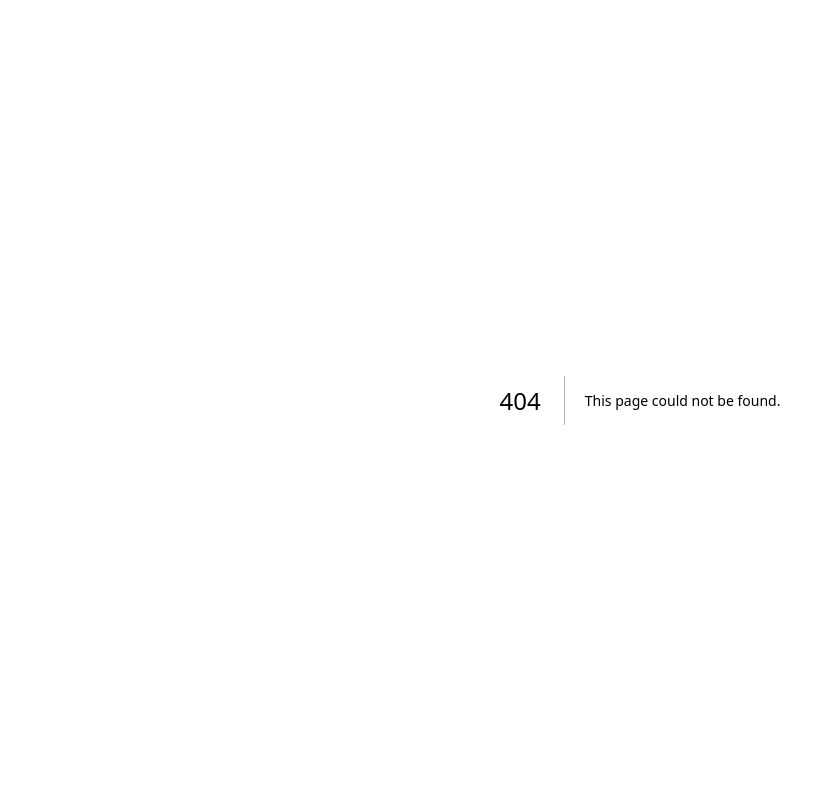
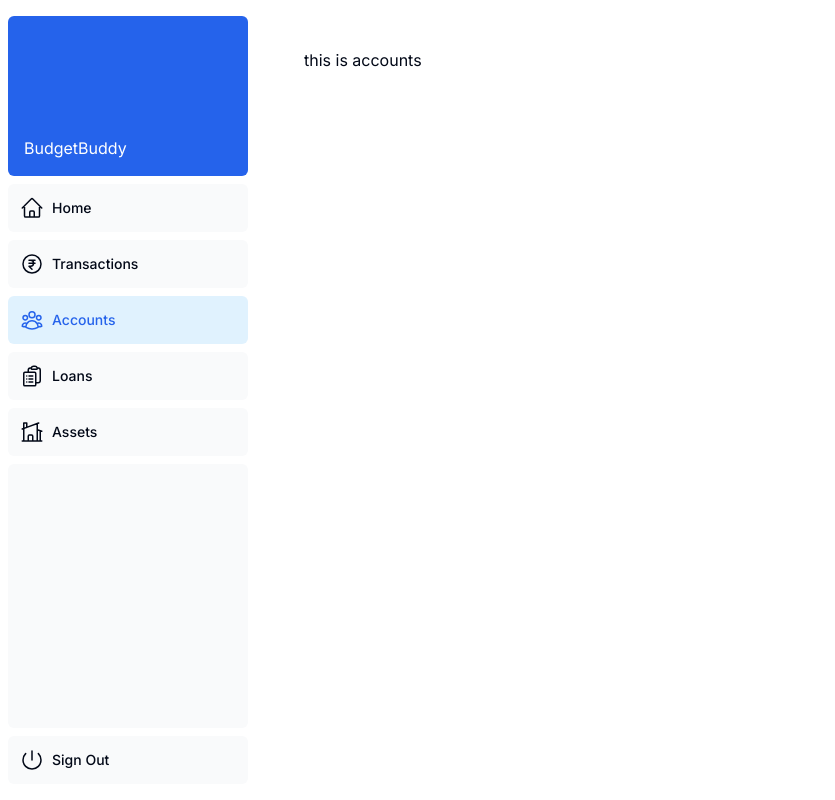
Before and after one commit to Yakumaa/budgetbuddyv2, a Next.js app: page /dashboard/account in a window 1280 px wide. Before the commit this address had no page. Shown: the whole page, without its empty margins (0-835 px from the left). Built offline with nearby package versions, Linux system fonts and the light colour scheme.

Commit message:
chore: Update npm dependencies for @heroicons/react and add sidenav + register page

```diff
--- a/package.json
+++ b/package.json
@@ -10,6 +10,7 @@
     "prepare": "husky"
   },
   "dependencies": {
+    "@heroicons/react": "^2.1.3",
     "@hookform/resolvers": "^3.4.2",
     "@radix-ui/react-label": "^2.0.2",
     "@radix-ui/react-slot": "^1.0.2",
--- /dev/null
+++ b/src/app/dashboard/layout.tsx
@@ -0,0 +1,12 @@
+import SideNav from '@/components/ui/dashboard/sidenav';
+
+export default function Layout({ children }: { children: React.ReactNode }) {
+  return (
+    <div className="flex h-screen flex-col md:flex-row md:overflow-hidden">
+      <div className="w-full flex-none md:w-64">
+        <SideNav />
+      </div>
+      <div className="flex-grow p-6 md:overflow-y-auto md:p-12">{children}</div>
+    </div>
+  );
+}
--- /dev/null
+++ b/src/app/register/page.tsx
@@ -0,0 +1,59 @@
+import Link from "next/link"
+
+import { Button } from "@/components/ui/button"
+import {
+  Card,
+  CardContent,
+  CardDescription,
+  CardHeader,
+  CardTitle,
+} from "@/components/ui/card"
+import { Input } from "@/components/ui/input"
+import { Label } from "@/components/ui/label"
+
+export default function Page() {
+  return (
+    <Card className="mx-auto w-full max-w-sm mt-12">
+      <CardHeader>
+        <CardTitle className="text-xl">Sign Up</CardTitle>
+        <CardDescription>
+          Enter your information to create an account
+        </CardDescription>
+      </CardHeader>
+      <CardContent>
+        <div className="grid gap-4">
+          <div className="grid gap-2">
+            <Label htmlFor="username">Username</Label>
+            <Input
+              id="username"
+              placeholder="John doe"
+              required
+            />
+          </div>
+          <div className="grid gap-2">
+            <Label htmlFor="email">Email</Label>
+            <Input
+              id="email"
+              type="email"
+              placeholder="m@example.com"
+              required
+            />
+          </div>
+          <div className="grid gap-2">
+            <Label htmlFor="password">Password</Label>
+            <Input id="password" type="password" />
+          </div>
+          <Button type="submit" className="w-full">
+            Create an account
+          </Button>
+        </div>
+        <div className="mt-4 text-center text-sm">
+          Already have an account?{" "}
+          <Link href="#" className="underline">
+            Sign in
+          </Link>
+        </div>
+      </CardContent>
+    </Card>
+  )
+}
--- /dev/null
+++ b/src/components/ui/dashboard/nav-links.tsx
@@ -0,0 +1,53 @@
+'use client';
+
+import {
+  UserGroupIcon,
+  HomeIcon,
+  DocumentDuplicateIcon,
+  ClipboardDocumentListIcon,
+  HomeModernIcon,
+  CurrencyRupeeIcon
+} from '@heroicons/react/24/outline';
+import Link from 'next/link';
+import { usePathname } from 'next/navigation';
+import clsx from 'clsx';
+
+// Map of links to display in the side navigation.
+// Depending on the size of the application, this would be stored in a database.
+const links = [
+  { name: 'Home', href: '/dashboard', icon: HomeIcon },
+  {
+    name: 'Transactions',
+    href: '/dashboard/transaction',
+    icon: CurrencyRupeeIcon,
+  },
+  { name: 'Accounts', href: '/dashboard/account', icon: UserGroupIcon },
+  { name: 'Loans', href: '/dashboard/loan', icon: ClipboardDocumentListIcon },
+  { name: 'Assets', href: '/dashboard/asset', icon: HomeModernIcon },
+];
+
+export default function NavLinks() {
+  const pathname = usePathname();
+  return (
+    <>
+      {links.map((link) => {
+        const LinkIcon = link.icon;
+        return (
+          <Link
+            key={link.name}
+            href={link.href}
+            className={clsx(
+              'flex h-[48px] grow items-center justify-center gap-2 rounded-md bg-gray-50 p-3 text-sm font-medium hover:bg-sky-100 hover:text-blue-600 md:flex-none md:justify-start md:p-2 md:px-3',
+              {
+                'bg-sky-100 text-blue-600': pathname === link.href,
+              },
+            )}
+          >
+            <LinkIcon className="w-6" />
+            <p className="hidden md:block">{link.name}</p>
+          </Link>
+        );
+      })}
+    </>
+  );
+}
--- /dev/null
+++ b/src/components/ui/dashboard/sidenav.tsx
@@ -0,0 +1,34 @@
+import Link from 'next/link';
+import NavLinks from '@/components/ui/dashboard/nav-links';
+import { PowerIcon } from '@heroicons/react/24/outline';
+// import { signOut } from '@/auth';
+
+export default function SideNav() {
+  return (
+    <div className="flex h-full flex-col px-3 py-4 md:px-2">
+      <Link
+        className="mb-2 flex h-20 items-end justify-start rounded-md bg-blue-600 p-4 md:h-40"
+        href="/"
+      >
+        <div className="w-32 text-white md:w-40">
+          <h1>BudgetBuddy</h1>
+        </div>
+      </Link>
+      <div className="flex grow flex-row justify-between space-x-2 md:flex-col md:space-x-0 md:space-y-2">
+        <NavLinks />
+        <div className="hidden h-auto w-full grow rounded-md bg-gray-50 md:block"></div>
+        <form
+          // action={async () => {
+          //   'use server';
+          //   await signOut();
+          // }}
+        >
+          <button className="flex h-[48px] w-full grow items-center justify-center gap-2 rounded-md bg-gray-50 p-3 text-sm font-medium hover:bg-sky-100 hover:text-blue-600 md:flex-none md:justify-start md:p-2 md:px-3">
+            <PowerIcon className="w-6" />
+            <div className="hidden md:block">Sign Out</div>
+          </button>
+        </form>
+      </div>
+    </div>
+  );
+}
```
Also changed, not shown: src/app/dashboard/account/page.tsx (renamed from src/app/dashboard/accounts/page.tsx), src/app/dashboard/transaction/page.tsx (renamed from src/app/dashboard/income&expense/page.tsx), 1 other file (tests, documents, lock files or other folders).
